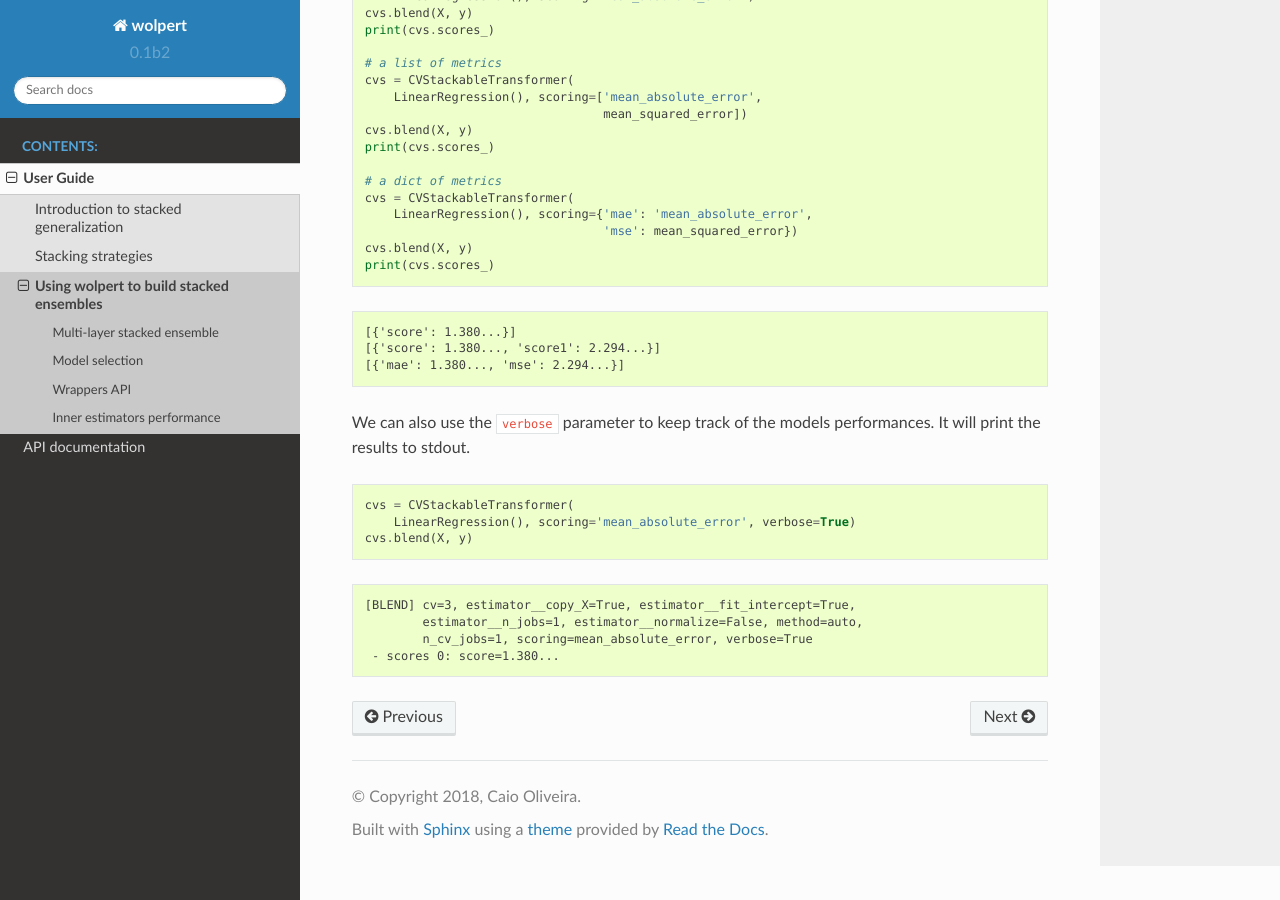
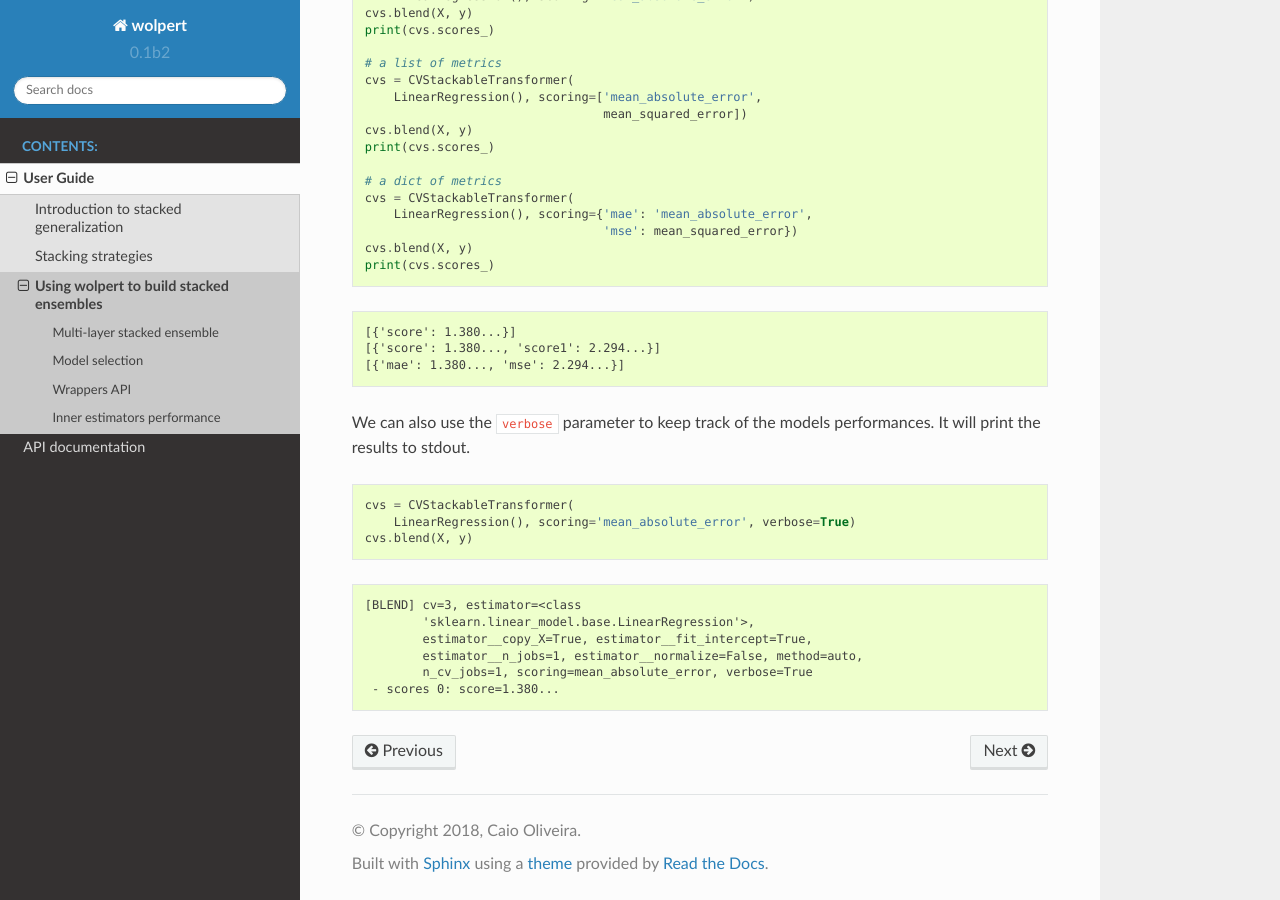
Before and after one commit to caioaao/wolpert, a Sphinx documentation site: the page built from docs/source/user_guide/usage.rst, in a window 1280 px wide and 900 px high, scrolled down 5040 px. Built offline with Sphinx 7.4.7 and the Read the Docs theme 2.0.0, drawn with Linux system fonts in a browser that asks for light colours; cross-references to code outside the pages are shown as plain code.

Commit message:
fix docs

```diff
--- a/docs/source/user_guide/usage.rst
+++ b/docs/source/user_guide/usage.rst
@@ -267,7 +267,9 @@ We can also use the ``verbose`` parameter to keep track of the models performanc
 .. testoutput::
    :options: +ELLIPSIS
 
-   [BLEND] cv=3, estimator__copy_X=True, estimator__fit_intercept=True,
+   [BLEND] cv=3, estimator=<class
+           'sklearn.linear_model.base.LinearRegression'>,
+           estimator__copy_X=True, estimator__fit_intercept=True,
            estimator__n_jobs=1, estimator__normalize=False, method=auto,
            n_cv_jobs=1, scoring=mean_absolute_error, verbose=True
     - scores 0: score=1.380...
```
